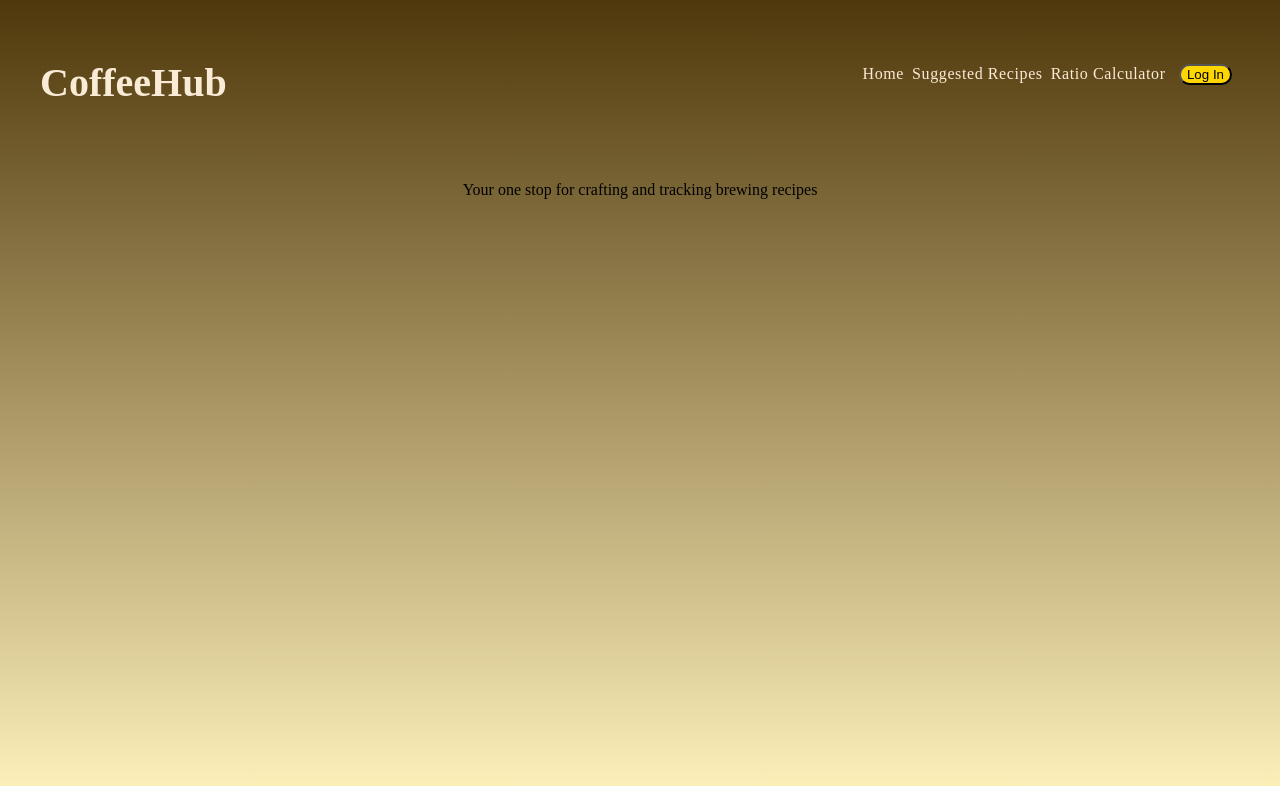
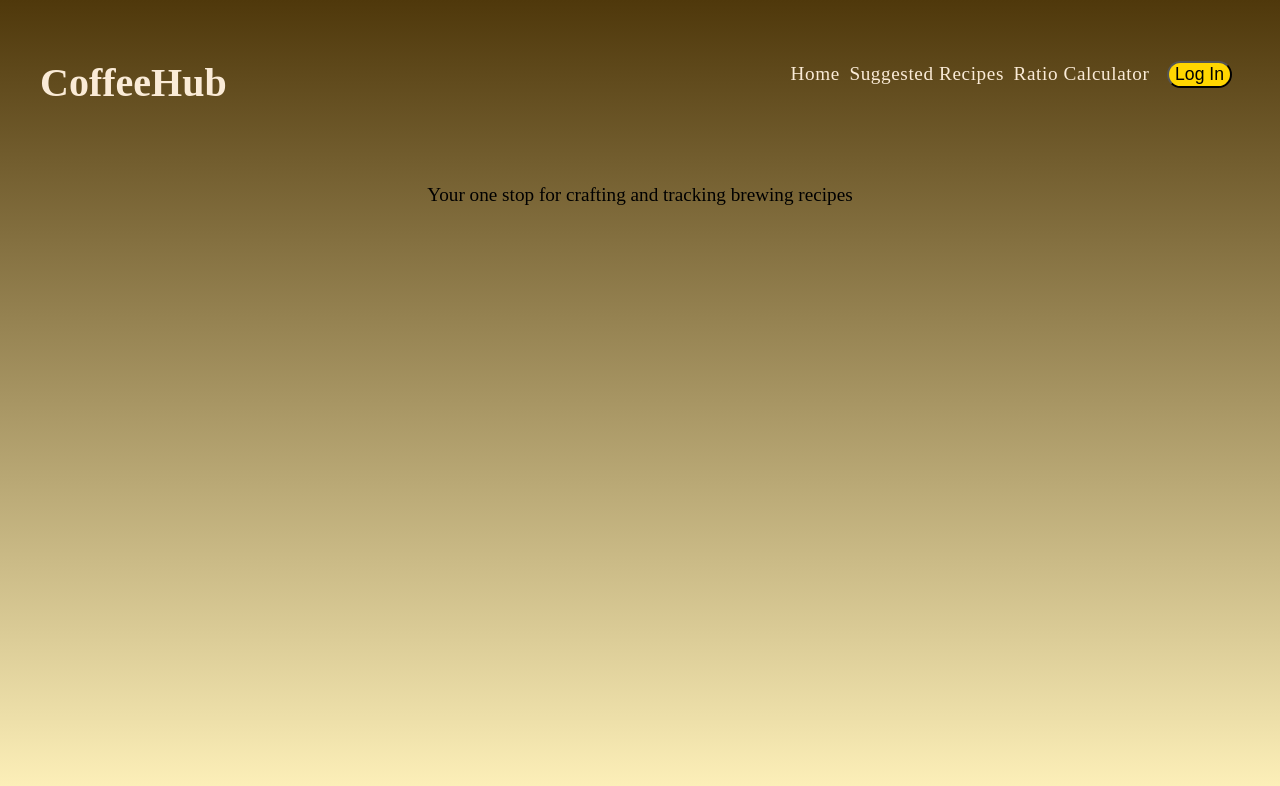
Before and after one commit to kwilki/coffeehub, a React (Create React App) app: page / in a window 1280 px wide. Shown: the top 786 px of the page. Built offline with nearby package versions, Linux system fonts and the light colour scheme.

Commit message:
font size changes

```diff
--- a/src/Components/Home.js
+++ b/src/Components/Home.js
@@ -13,7 +13,7 @@ const Home = () => {
         return (
             <div className="page-container">
                 <div className="page-content">
-                    <p>Your one stop for crafting and tracking brewing recipes</p>
+                    <p className="home-desc">Your one stop for crafting and tracking brewing recipes</p>
                 </div>
             </div>
         )
@@ -27,8 +27,8 @@ const Home = () => {
                 </div>
                 <div className="page-content">
                     <div>
-                        <p>This is your one stop for crafting and tracking brewing recipes.</p>
-                        <p>Create a recipe, browse the suggested or calculate ratios from the menu.</p>
+                        <p className="home-desc">This is your one stop for crafting and tracking brewing recipes.</p>
+                        <p className="home-desc">Create a recipe, browse the suggested or calculate ratios from the menu.</p>
                     </div>
 
                 </div>
--- a/src/Components/RatioField.js
+++ b/src/Components/RatioField.js
@@ -8,9 +8,9 @@ class RatioField extends Component {
             <div className='ratio-form-item'>
                 <label className='ratio-heading'>{this.props.headingLabel}</label>
                 <div className="input-container">
-                    <label>{this.props.ratioConst}</label>
+                    <label className="calc-label">{this.props.ratioConst}</label>
                     <input className="calculator-input" name={this.props.name} inputMode={this.props.inputMode} type={this.props.type} placeholder={this.props.placeholder} value={this.props.value} onChange={this.props.handleChange} maxLength="5" />
-                    <label> {this.props.label}</label>
+                    <label className="calc-label"> {this.props.label}</label>
                 </div>
             </div>
         )
--- a/src/css/RatioCalculator.css
+++ b/src/css/RatioCalculator.css
@@ -16,6 +16,7 @@
     flex-grow: 0;
     color: #1C1304;
     background-color: transparent;
+    font-size: 1.2em;
 }
 
 ::placeholder {
@@ -32,6 +33,7 @@ input:focus::placeholder {
 
 .ratio-heading {
     flex-grow: 1;
+    font-size: 1.2em;
 }
 
 .input-container {
@@ -44,3 +46,16 @@ input:focus::placeholder {
     justify-content: space-between;
     width: 130px;
 }
+
+.calc-label {
+    font-size: 1.2em;
+}
+
+.submit {
+    font-size: 1.1em;
+}
+
+.reset-button {
+    font-size: 1.1em;
+    margin-left: 1em;
+}
--- a/src/css/nav.css
+++ b/src/css/nav.css
@@ -7,9 +7,6 @@
         display: none;
     }
 
-    /* div.page-content {
-        position: relative;
-    } */
 }
 
 header {
@@ -38,6 +35,7 @@ header {
     color: antiquewhite;
     position: relative;
     letter-spacing: 0.6px;
+    font-size: 1.2em;
 }
 
 .nav-item:hover{
@@ -52,6 +50,7 @@ header {
     margin-left: 1em;
     border-radius: 0.8em;
     background-color: #FFD600;
+    font-size: 1.1em;
 }
 
 .nav-button:hover {
@@ -65,4 +64,5 @@ header {
     text-decoration: none;
     display: inline-block;
     color: antiquewhite;
+    font-size: 1.2em;
 }
--- a/src/index.css
+++ b/src/index.css
@@ -22,119 +22,6 @@ body {
     color: antiquewhite;
 }
 
-/* * {
-    margin: 0;
-    padding: 0;
-    font-size: 20px;
-    font-family: Helvetica, Arial, sans-serif;
-    font-weight: lighter;
+.home-desc {
+    font-size: 1.2em;
 }
-
-@media only screen and (min-width : 1200px) {
-
-}
-
-@media only screen and (min-width : 1000px)  {
-    #root div div.page-content {
-        margin: 5em 15em 0 15em;
-    }
-}
-
-@media only screen and (min-width : 900px) {
-    div div.page-content {
-        margin: 5em 9em 0 9em;
-    }
-}
-
-@media only screen and (max-width : 400px) {
-    .text-area-container textarea {
-        width: 100%;
-    }
-}
-
-@media only screen and (max-width: 350px) {
-    div.App header {
-        margin: 2em 2em 2em 1em;
-    }
-
-    .App div div.page-content {
-        margin: 0 1.5em 0 1.5em;
-    }
-}
-
-.form-input {
-    padding: 0.1em;
-    margin-bottom: 0.1em;
-}
-
-button, input[type=submit] {
-    font-size: 1rem;
-    padding: 0.1em 0.6em 0.1em 0.6em;
-    border: 2px solid;
-    margin-left: 0.5em;
-    border-radius: 0.8em;
-    background-color: #FFD600;
-
-}
-
-button:hover, input[type=submit]:hover {
-    transform: scale(1.1);
-
-}
-
-input.submit {
-    margin-left: 0;
-}
-
-.page-heading {
-    margin-bottom: 1em;
-    color: #1C1304;
-}
-
-
-
-h2 {
-    font-size: 2rem;
-}
-
-h3 {
-    font-size: 1.2rem;
-}
-
-p {
-    margin-bottom: 0.5em;
-    max-width: 600px;
-}
-
-.timezone {
-    margin-top: 1em
-}
-
-.text-area-container {
-    min-width: 100%;
-}
-
-textarea {
-    width: 80%;
-    min-width: 80%;
-    height: 100%;
-    padding: 0.2em;
-    min-height: 150px;
-}
-
-textarea:focus::placeholder {
-    color: transparent;
-}
-
-textarea:focus {
-    outline: none;
-}
-
-.form-container {
-    min-width: 100%;
-    margin-bottom: 1em;
-}
-
-.water-amount {
-    display: inline-block;
-} */
```
